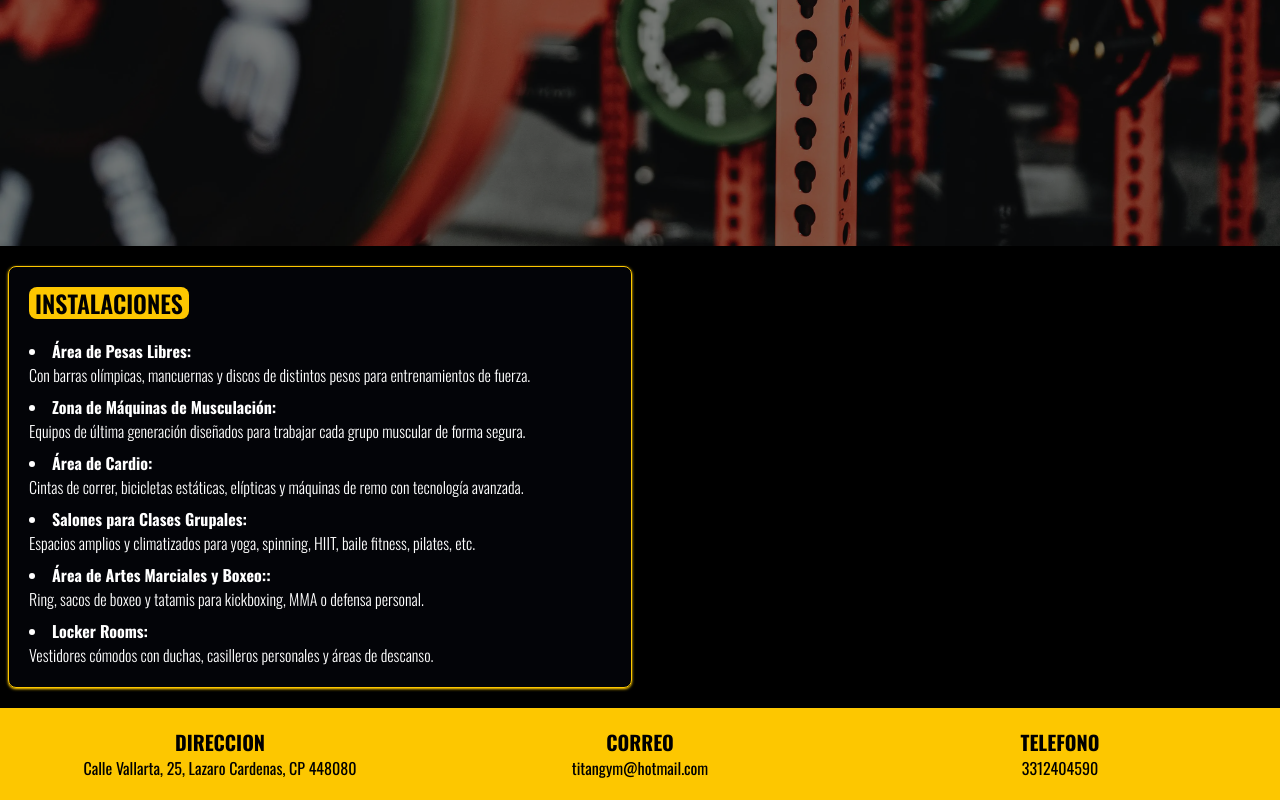
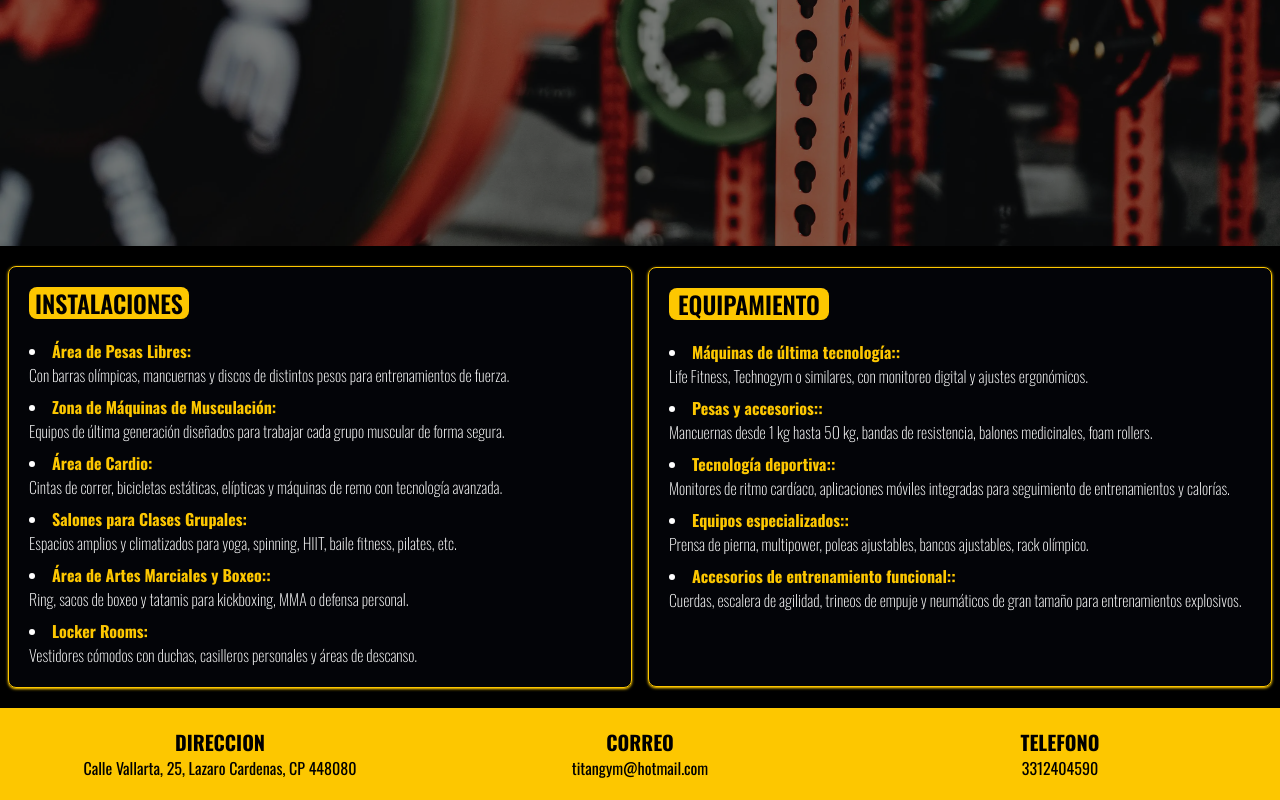
Before and after one commit to andremartingarcialopez/titagym, a React (Vite) app: page /our-gym in a window 1280 px wide. Shown: the part 554-1354 px from the top of the page. Built offline with nearby package versions, Linux system fonts and the light colour scheme.

Commit message:
Se agrego la card de equipamiento

```diff
--- a/src/components/OurGymCard.tsx
+++ b/src/components/OurGymCard.tsx
@@ -11,15 +11,15 @@ export default function OurGymCard({ title, items }: OurGymCardProps) {
 
 
     return (
-        <div className="text-white p-5 mx-2 my-5 rounded-lg border border-yellow-400 shadow shadow-yellow-400 bg-gray-900/20">
+        <div className="text-white p-5 mx-2 my-5 rounded-lg border border-yellow-400 shadow shadow-yellow-400 bg-gray-900/20 min-h-105">
             <h2 className="bg-yellow-400 text-2xl md:w-40 text-center text-black font-semibold uppercase rounded-lg mx-auto md:mx-0 container w-full">{title}</h2>
             <div className="mt-5">
-                <ul className="md:list-disc md:list-inside space-y-2">
+                <ul className="md:list-disc md:list-inside space-y-2 ">
                     {items.map(function (item, index) {
                         return (
                             <li key={index} className="text-white text-center md:text-left">
-                                <span className="font-bold">{item.label}:</span>{" "}
-                                <span className="font-light block">{item.value}</span>
+                                <span className="font-bold text-yellow-400">{item.label}:</span>{" "}
+                                <span className="font-extralight block">{item.value}</span>
                             </li>
                         );
                     })}
--- a/src/pages/OurGymPage.tsx
+++ b/src/pages/OurGymPage.tsx
@@ -12,6 +12,14 @@ export default function OurGymPage() {
     { label: "Locker Rooms", value: "Vestidores cómodos con duchas, casilleros personales y áreas de descanso." },
   ]
 
+    const equipamiento = [
+    { label: "Máquinas de última tecnología:", value: "Life Fitness, Technogym o similares, con monitoreo digital y ajustes ergonómicos." },
+    { label: "Pesas y accesorios:", value: "Mancuernas desde 1 kg hasta 50 kg, bandas de resistencia, balones medicinales, foam rollers." },
+    { label: "Tecnología deportiva:", value: "Monitores de ritmo cardíaco, aplicaciones móviles integradas para seguimiento de entrenamientos y calorías." },
+    { label: "Equipos especializados:", value: "Prensa de pierna, multipower, poleas ajustables, bancos ajustables, rack olímpico." },
+    { label: "Accesorios de entrenamiento funcional:", value: "Cuerdas, escalera de agilidad, trineos de empuje y neumáticos de gran tamaño para entrenamientos explosivos." }
+  ]
+
 
   return (
     <>
@@ -22,6 +30,8 @@ export default function OurGymPage() {
         <div className=" grid grid-cols-1 md:grid-cols-2 justify-center items-center mx-auto container">
 
           <OurGymCard title="Instalaciones" items={instalaciones} />
+          <OurGymCard title="Equipamiento" items={equipamiento} />
+
 
 
 
```
